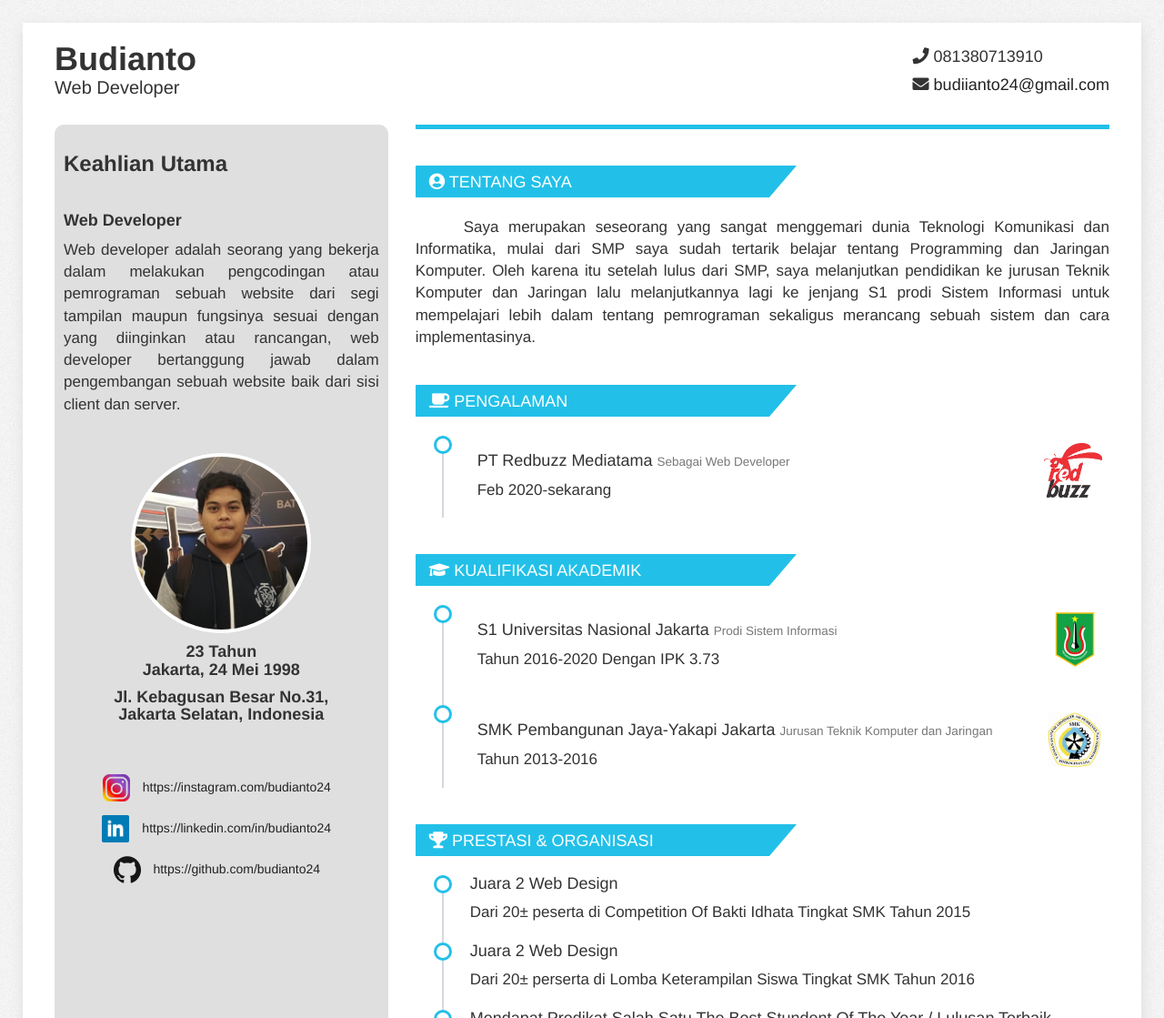
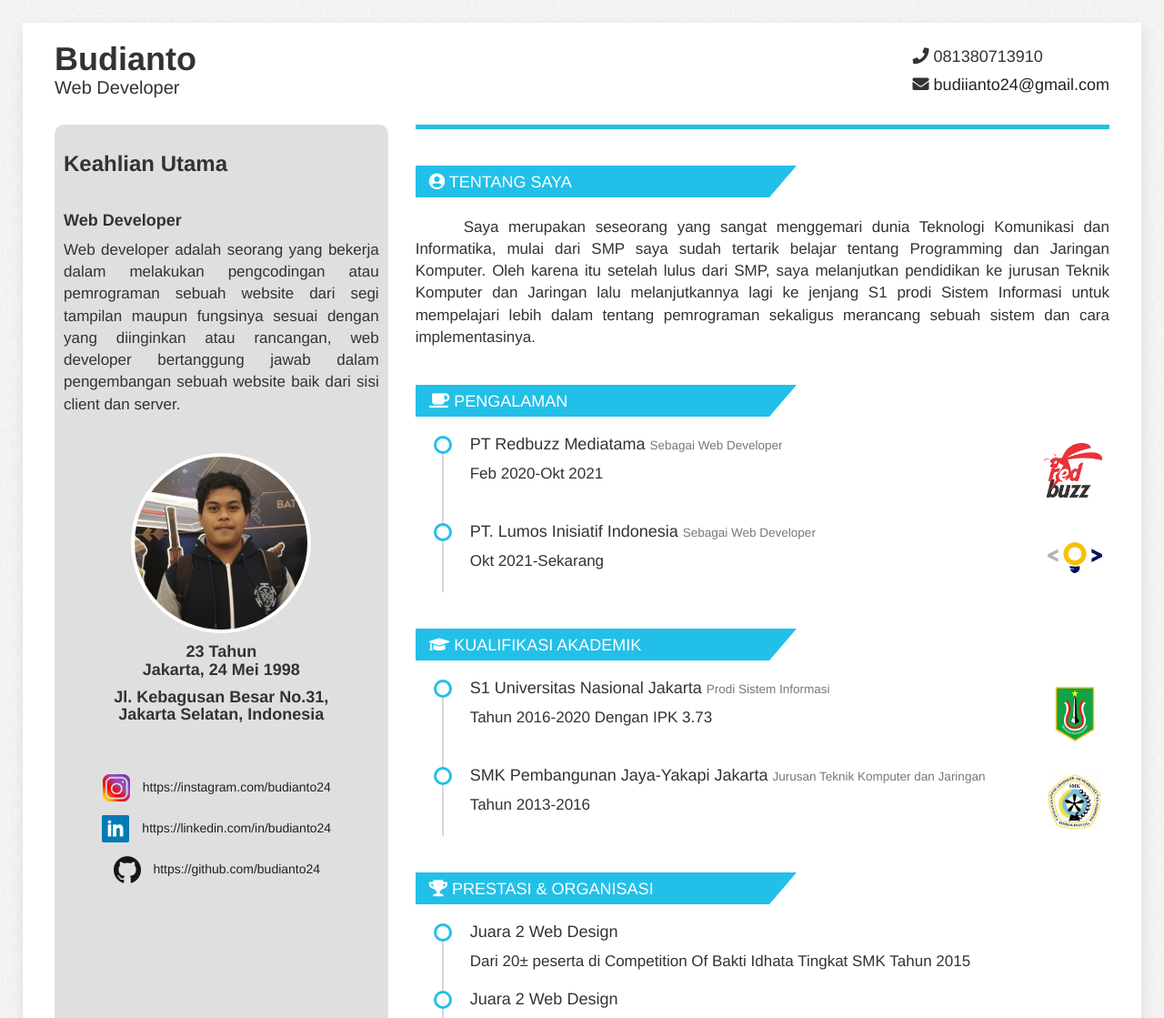
Before and after one commit to budianto24/resume, a plain HTML site: page index.html in a window 1280 px wide. Shown: the top 1119 px of the page at 91% size. Drawn offline with Linux system fonts and the light colour scheme.

Commit message:
update CV

```diff
--- a/index.html
+++ b/index.html
@@ -131,13 +131,28 @@
                         <ul class="timeline">
                             <li>
                                 <table class="table">
-                                    <td width="650px">
-                                        <h4>PT Redbuzz Mediatama <small>Sebagai Web Developer</small></h4>
-                                        <p>Feb 2020-sekarang</p>
-                                    </td>
-                                    <td class="text-center">
-                                        <img src="img/logo/redbuzz.png" class="img logo-portofolio">
-                                    </td>
+                                    <tr>
+                                        <td width="650px" style="padding: 0px;">
+                                            <h4 style="margin-top: 0px;">PT Redbuzz Mediatama <small>Sebagai Web Developer</small></h4>
+                                            <p>Feb 2020-Okt 2021</p>
+                                        </td>
+                                        <td class="text-center">
+                                            <img src="img/logo/redbuzz.png" class="img logo-portofolio">
+                                        </td>
+                                    </tr>
+                                </table>
+                            </li>
+                            <li>
+                                <table class="table">
+                                    <tr>
+                                        <td width="650px" style="padding: 0px;">
+                                            <h4 style="margin-top: 0px;">PT. Lumos Inisiatif Indonesia <small>Sebagai Web Developer</small></h4>
+                                            <p>Okt 2021-Sekarang</p>
+                                        </td>
+                                        <td class="text-center">
+                                            <img src="img/logo/lumosh.png" class="img logo-portofolio">
+                                        </td>
+                                    </tr>
                                 </table>
                             </li>
                         </ul>
@@ -151,8 +166,8 @@
                         <ul class="timeline">
                             <li>
                                 <table class="table">
-                                    <td width="650px">
-                                        <h4>S1 Universitas Nasional Jakarta <small>Prodi Sistem Informasi</small></h4>
+                                    <td width="650px" style="padding: 0px;">
+                                        <h4 style="margin-top: 0px;">S1 Universitas Nasional Jakarta <small>Prodi Sistem Informasi</small></h4>
                                         <p>Tahun 2016-2020 Dengan IPK 3.73</p>
                                     </td>
                                     <td class="text-center">
@@ -162,8 +177,8 @@
                             </li>
                             <li>
                                 <table class="table">
-                                    <td width="650px">
-                                        <h4>SMK Pembangunan Jaya-Yakapi Jakarta <small>Jurusan Teknik Komputer dan
+                                    <td width="650px" style="padding: 0px;">
+                                        <h4 style="margin-top: 0px;">SMK Pembangunan Jaya-Yakapi Jakarta <small>Jurusan Teknik Komputer dan
                                                 Jaringan</small></h4>
                                         <p>Tahun 2013-2016</p>
                                     </td>
```
Also changed, not shown: img/logo/lumosh.png (added).
